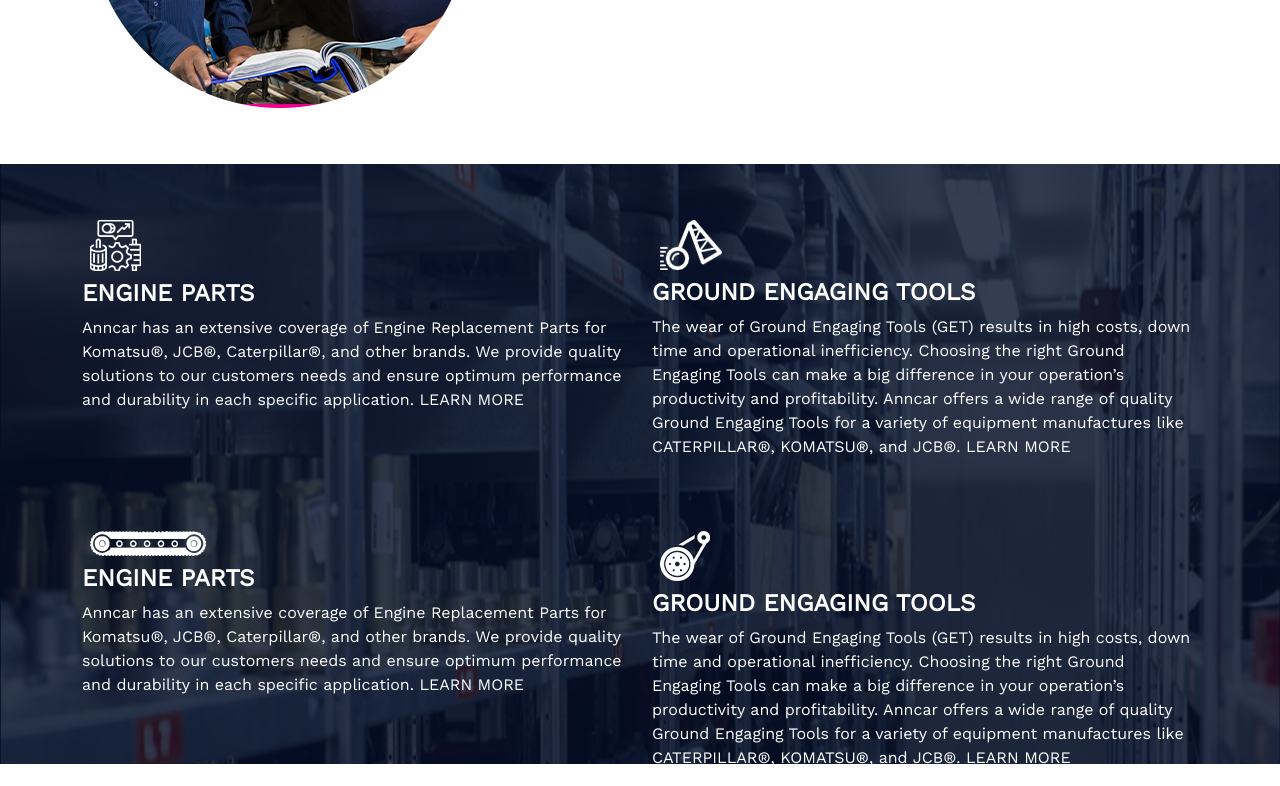
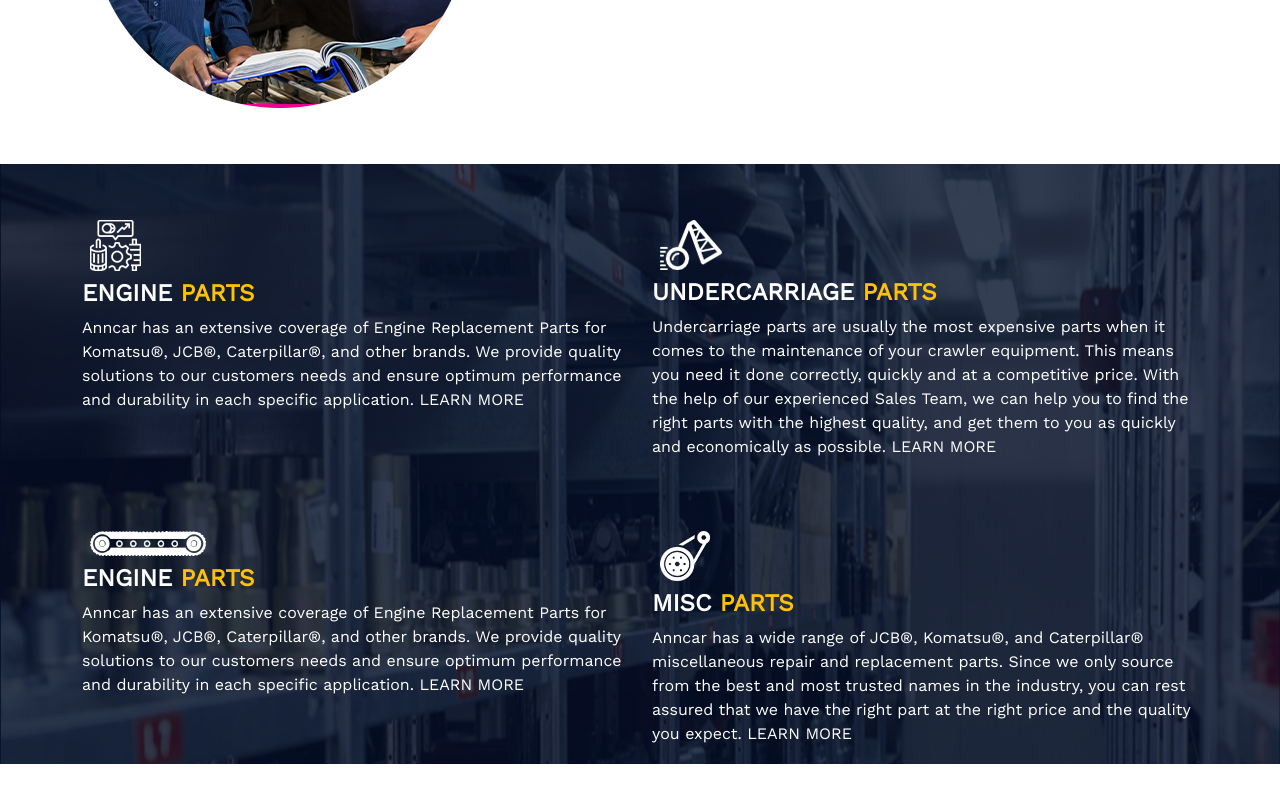
Before and after one commit to kamrulkoche/Trade-Website, a plain HTML site: page index.html in a window 1280 px wide. Shown: the part 1409-2195 px from the top of the page. After the commit the page ends 2173 px from the top, so only its background shows below. Drawn offline with nearby package versions, Linux system fonts and the light colour scheme; a web font is replaced by a local one.

Commit message:
tools part update

```diff
--- a/index.html
+++ b/index.html
@@ -92,7 +92,7 @@
                     <div class="row pt-5">
                         <div class="col-6">
                             <img src="image/spare-parts.png" alt="" class="p-2">
-                            <h4>ENGINE PARTS</h4>
+                            <h4>ENGINE <span class="text-warning">PARTS</span></h4>
                             <p class="text-white">Anncar has an extensive coverage of Engine Replacement Parts for
                                 Komatsu®,
                                 JCB®,
@@ -101,18 +101,18 @@
                         </div>
                         <div class="col-6">
                             <img src="image/bulldozer.png" alt="" class="p-2">
-                            <h4>GROUND ENGAGING TOOLS</h4>
-                            <p class="text-white">The wear of Ground Engaging Tools (GET) results in high costs, down
-                                time and operational inefficiency. Choosing the right Ground Engaging Tools can make a
-                                big difference in your operation’s productivity and profitability. Anncar offers a wide
-                                range of quality Ground Engaging Tools for a variety of equipment manufactures like
-                                CATERPILLAR®, KOMATSU®, and JCB®. LEARN MORE</p>
+                            <h4>UNDERCARRIAGE <span class="text-warning">PARTS</span></h4>
+                            <p class="text-white">Undercarriage parts are usually the most expensive parts when it comes
+                                to the maintenance of your crawler equipment. This means you need it done correctly,
+                                quickly and at a competitive price. With the help of our experienced Sales Team, we can
+                                help you to find the right parts with the highest quality, and get them to you as
+                                quickly and economically as possible. LEARN MORE</p>
                         </div>
                     </div>
                     <div class="row pt-5">
                         <div class="col-6">
                             <img src="image/Vector Smart Object1.png" alt="" class="p-2">
-                            <h4>ENGINE PARTS</h4>
+                            <h4>ENGINE <span class="text-warning">PARTS</span></h4>
                             <p class="text-white">Anncar has an extensive coverage of Engine Replacement Parts for
                                 Komatsu®,
                                 JCB®,
@@ -121,12 +121,12 @@
                         </div>
                         <div class="col-6">
                             <img src="image/kissclipart.png" alt="" class="p-2">
-                            <h4>GROUND ENGAGING TOOLS</h4>
-                            <p class="text-white">The wear of Ground Engaging Tools (GET) results in high costs, down
-                                time and operational inefficiency. Choosing the right Ground Engaging Tools can make a
-                                big difference in your operation’s productivity and profitability. Anncar offers a wide
-                                range of quality Ground Engaging Tools for a variety of equipment manufactures like
-                                CATERPILLAR®, KOMATSU®, and JCB®. LEARN MORE</p>
+                            <h4>MISC <span class="text-warning">PARTS</span></h4>
+                            <p class="text-white">Anncar has a wide range of JCB®, Komatsu®, and Caterpillar®
+                                miscellaneous repair and replacement parts. Since we only source from the best and most
+                                trusted names in the industry, you can rest assured that we have the right part at the
+                                right price and the quality you expect.
+                                LEARN MORE</p>
                         </div>
                     </div>
                 </div>
```
